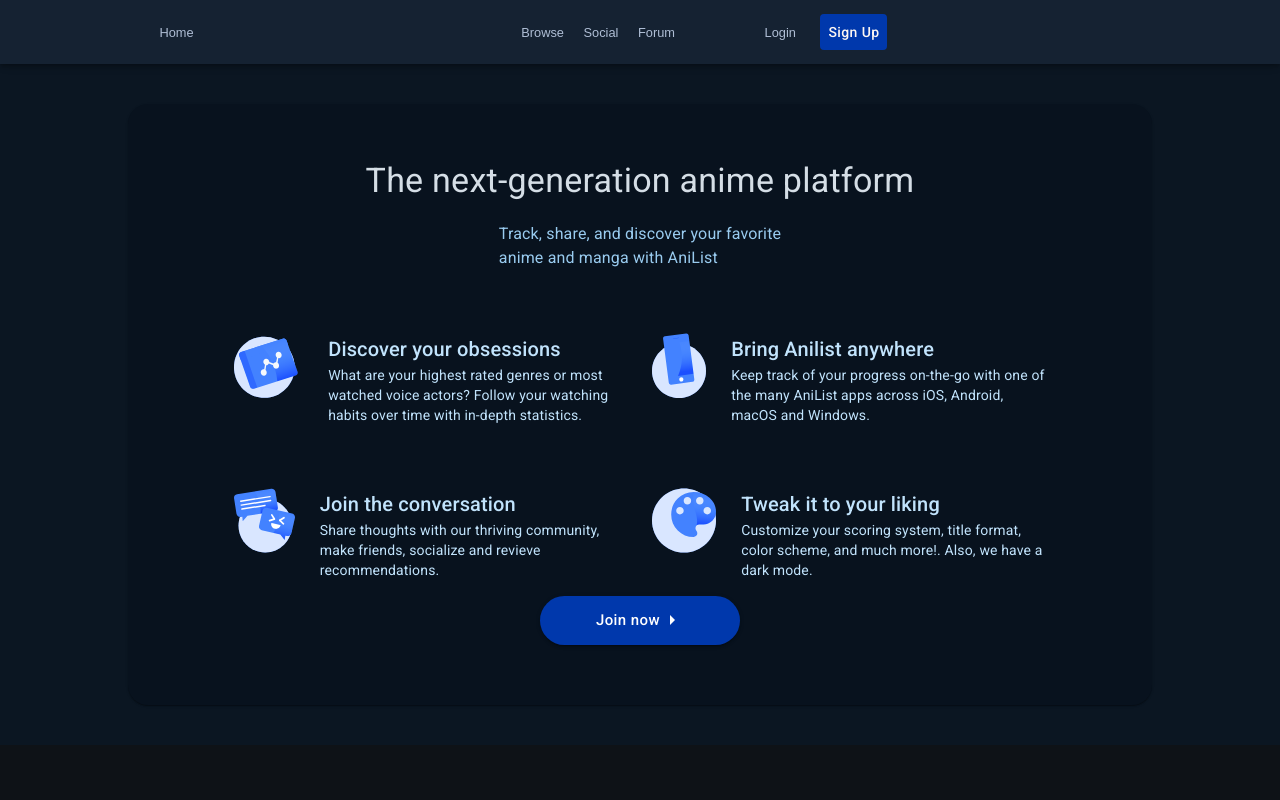
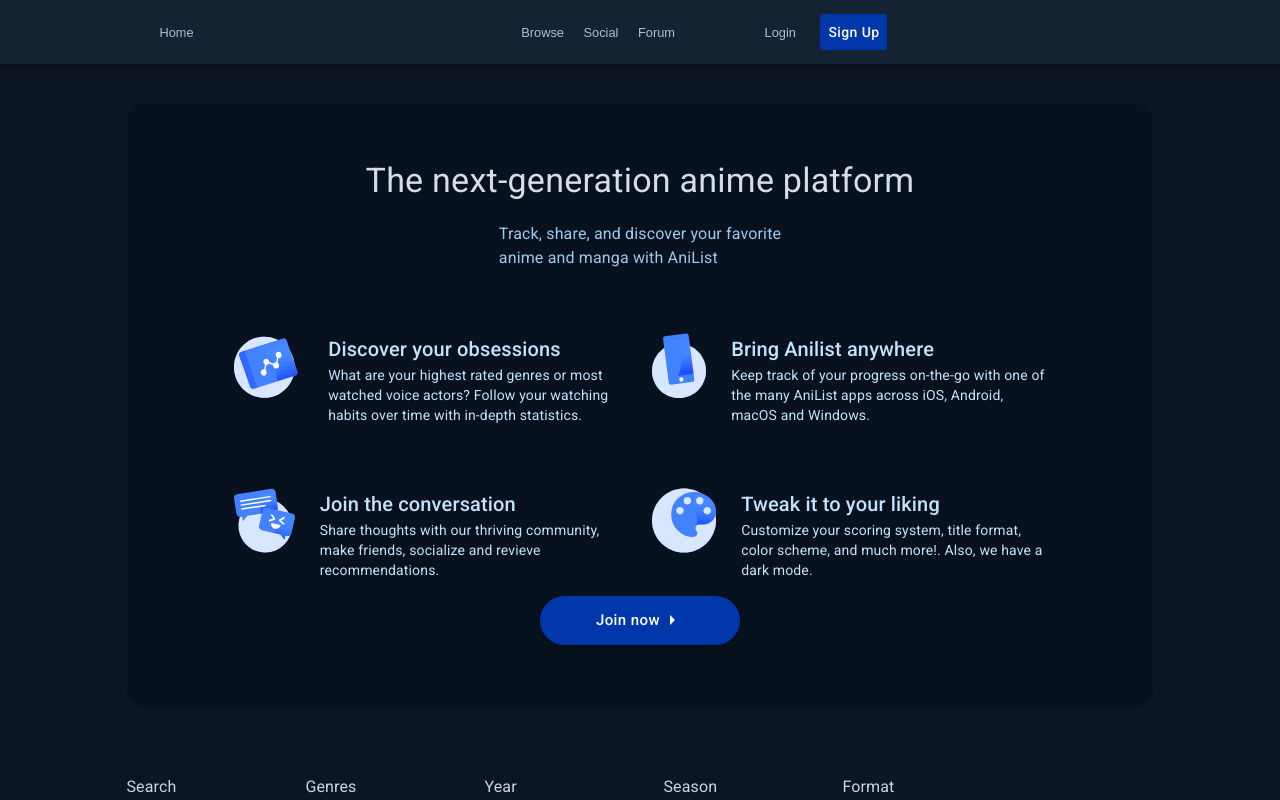
Before and after one commit to binishjoshi/anilist-clone, a React (Create React App) app: page / in a window 1280 px wide. Shown: the top 800 px of the page. Built offline with nearby package versions, Linux system fonts and the light colour scheme.

Commit message:
Added search to home

```diff
--- a/src/pages/Home.jsx
+++ b/src/pages/Home.jsx
@@ -1,10 +1,12 @@
 import React from 'react';
 import HomeCard from '../components/HomeCard/HomeCard';
+import SearchAnime from './SearchAnime';
 
 const Home = () => {
   return (
     <div>
       <HomeCard />
+      <SearchAnime />
     </div>
   );
 };
```
